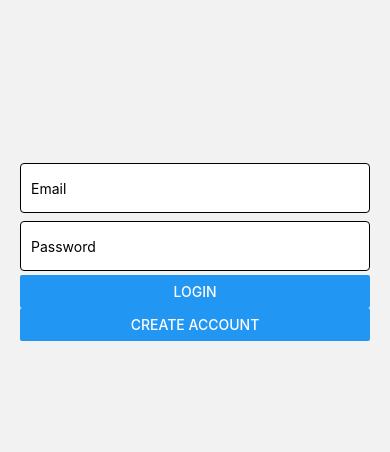
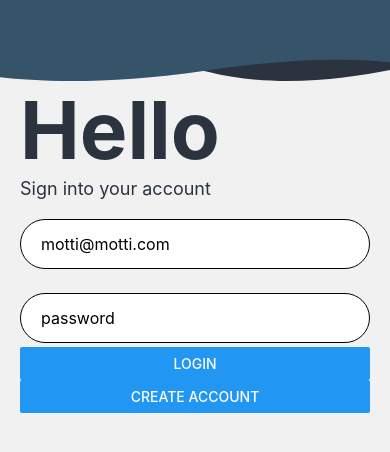
Before and after one commit to JhordanJulcamoro/mottiExpo, a React Native app: screen /Login in a window 390 px wide. Shown: the part 172-624 px from the top of the page. Built offline with nearby package versions, Linux system fonts and the light colour scheme; no server answers.

Commit message:
first style login

```diff
--- a/app/screens/Login.tsx
+++ b/app/screens/Login.tsx
@@ -1,13 +1,33 @@
-import { View, Text, StyleSheet, TextInput, ActivityIndicator, Button, KeyboardAvoidingView } from 'react-native';
+import { View, Text, StyleSheet, TextInput, ActivityIndicator, Button, KeyboardAvoidingView, Dimensions } from 'react-native';
 import React, { useState } from 'react';
 import { FIREBASE_AUTH } from '../../FirebaseConfig';
 import { createUserWithEmailAndPassword, signInWithEmailAndPassword } from 'firebase/auth';
+import Svg, { Path, G, Defs } from "react-native-svg"
+const { width, height } = Dimensions.get('window')
 
 const Login = () => {
     const [email, setEmail] = useState('');
     const [password, setPassword] = useState('');
     const [loading, setLoading] = useState(false);
     const auth = FIREBASE_AUTH;
+
+    const SvgTop = () => (
+        <Svg xmlns="http://www.w3.org/2000/svg" fill="none" width={width} height={height * 0.3}>
+            {/* <Svg xmlns="http://www.w3.org/2000/svg" fill="none" width={width} height={height * 0.3}> */}
+            <Path
+                fill="#2B333E"
+                d="M208.741 244.012c-104.514-26.172-249.741 0-249.741 0V-5.414h477V230.53s-122.744 39.655-227.259 13.483Z"
+            />
+            <G filter="url(#a)">
+                <Path
+                    fill="#355469"
+                    d="M206.918 242.426c-160.417 23.792-247.918 0-247.918 0V-7h477v249.426s-68.664-23.793-229.082 0Z"
+                />
+            </G>
+            <Defs></Defs>
+        </Svg>
+    )
+
 
 const singIn = async () => {
     setLoading(true);
@@ -39,11 +59,16 @@ const Login = () => {
 
 
 return (
+    <View style={styles.mainContainer}>
+        <View style={styles.containerSVG}>
+            <SvgTop />
+        </View>
         <View style={styles.container}>
             <KeyboardAvoidingView behavior='padding'>
-
-                <TextInput value={email} style={styles.input} placeholder='Email' autoCapitalize='none' onChangeText={(text) => setEmail(text)}></TextInput>
-                <TextInput secureTextEntry={true} value={password} style={styles.input} placeholder='Password' autoCapitalize='none' onChangeText={(text) => setPassword(text)}></TextInput>
+                <Text style={styles.title}>Hello</Text>
+                <Text style={styles.subtitle}>Sign into your account</Text>
+                <TextInput value={email} style={styles.input} placeholder='motti@motti.com' autoCapitalize='none' onChangeText={(text) => setEmail(text)}></TextInput>
+                <TextInput secureTextEntry={true} value={password} style={styles.input} placeholder='password' autoCapitalize='none' onChangeText={(text) => setPassword(text)}></TextInput>
 
                 {loading ?
                     <ActivityIndicator size="large" color="#000ff" />
@@ -55,23 +80,46 @@ const Login = () => {
                 }
             </KeyboardAvoidingView>
         </View>
+
+    </View>
+
+
 )
 }
 
 export default Login;
 
 const styles = StyleSheet.create({
+    mainContainer: {
+        backgroundColor: '#f1f1f1',
+        flex: 1,
+    },
     container: {
         marginHorizontal: 20,
-        flex: 1,
         justifyContent: 'center',
     },
+    containerSVG: {
+        width: width,
+        justifyContent: 'flex-start',
+    },
+    title: {
+        fontSize: 80,
+        color: "#2B333E",
+        fontWeight: 'bold',
+    },
+    subtitle: {
+        fontSize: 18,
+        color: '#2B333E',
+    },
     input: {
+        fontSize: 16,
+        borderWidth: 1,
+        backgroundColor: '#fff',
+        padding: 10,
+        height: 50,
+        marginTop: 20,
+        borderRadius: 30,
         marginVertical: 4,
-        height: 50,
-        borderWidth: 1,
-        borderRadius: 4,
-        padding: 10,
-        backgroundColor: '#fff',
-    }
+        paddingStart: 20,
+    },
 })
```
Lines whose indentation alone changed are shown as unchanged.
